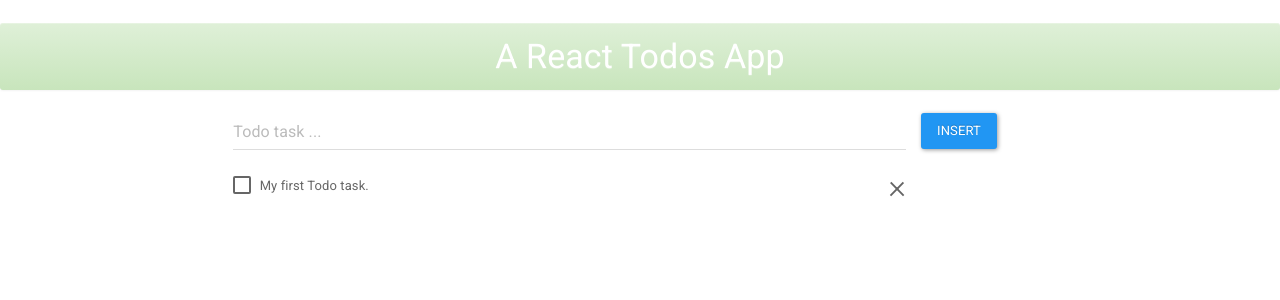
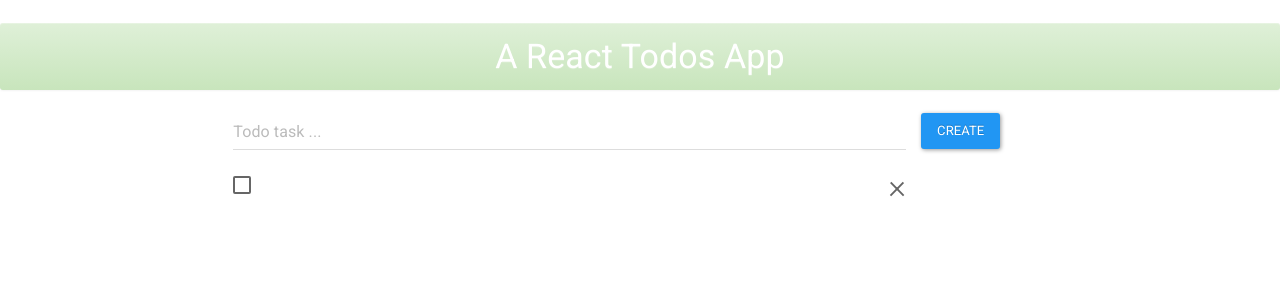
Before and after one commit to nalin-adhikari/todos-app-react-js, a React app: page / in a window 1280 px wide. Shown: the top 300 px of the page. Built offline with nearby package versions, Linux system fonts and the light colour scheme.

Commit message:
fetching todos list from localstorage

```diff
--- a/App.jsx
+++ b/App.jsx
@@ -4,11 +4,19 @@ class App extends React.Component {
 
   getInitialState(){
     var todos = [];
-    if(localStorage.todos){
+    var completed = [];
+    if(localStorage.todos && localStorage.completed){
       todos = JSON.parse(localStorage.todos);
+      completed = JSON.parse(localStorage.completed);
+    }else{
+      //Insert dummy todos
+      todos.push("todos one");
+      completed.push("true");
     }
+
     return{
-      todos: todos
+      todos: todos,
+      completed: completed
     };
   }
 
@@ -20,7 +28,7 @@ class App extends React.Component {
                <div className="col-md-2"></div>
                <div className="col-md-8">
                   <TodoForm />
-                  <TodoList />
+                  <TodoList todos={this.todos} states={this.completed} />
                </div>
                <div className="col-md-2"></div>
             </div>
@@ -42,8 +50,7 @@ class Greeting extends React.Component{
 class TodoForm extends React.Component{
 
    addTodos(){
-    var todo = document.getElementById("todoItem").value;
-    log.console(todo);
+    var todo = document.getElementById("todoItem");
    }
 
    render(){
@@ -52,7 +59,7 @@ class TodoForm extends React.Component{
             <div className="col-lg-10">
               <input type="text" className="form-control" id="todoItem" placeholder="Todo task ..." />
             </div>
-            <button type="button" className="btn btn-primary" onClick="this.addTodos()">Insert</button>
+            <button type="button" className="btn btn-primary" onClick={this.addTodos()} >Create</button>
           </div>
          );
    }
@@ -66,7 +73,7 @@ class TodoList extends React.Component{
                  <div className="checkbox">
                  <button type="button" className="close" data-dismiss="alert">&times;</button>
                    <label>
-                     <input type="checkbox" /> My first Todo task.
+                     <input type="checkbox" /> {this.todos}
                    </label>
                  </div>
                </div>
```
